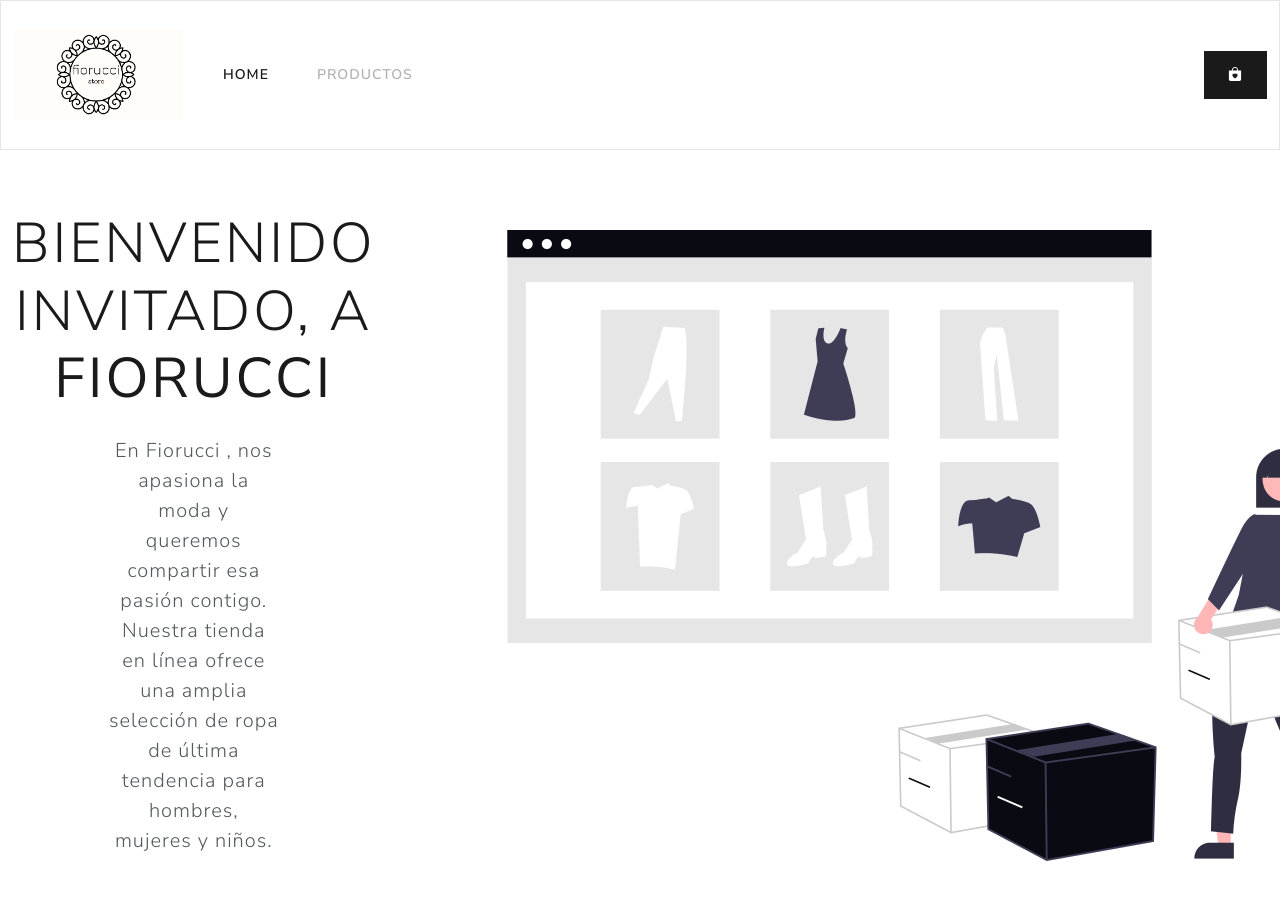
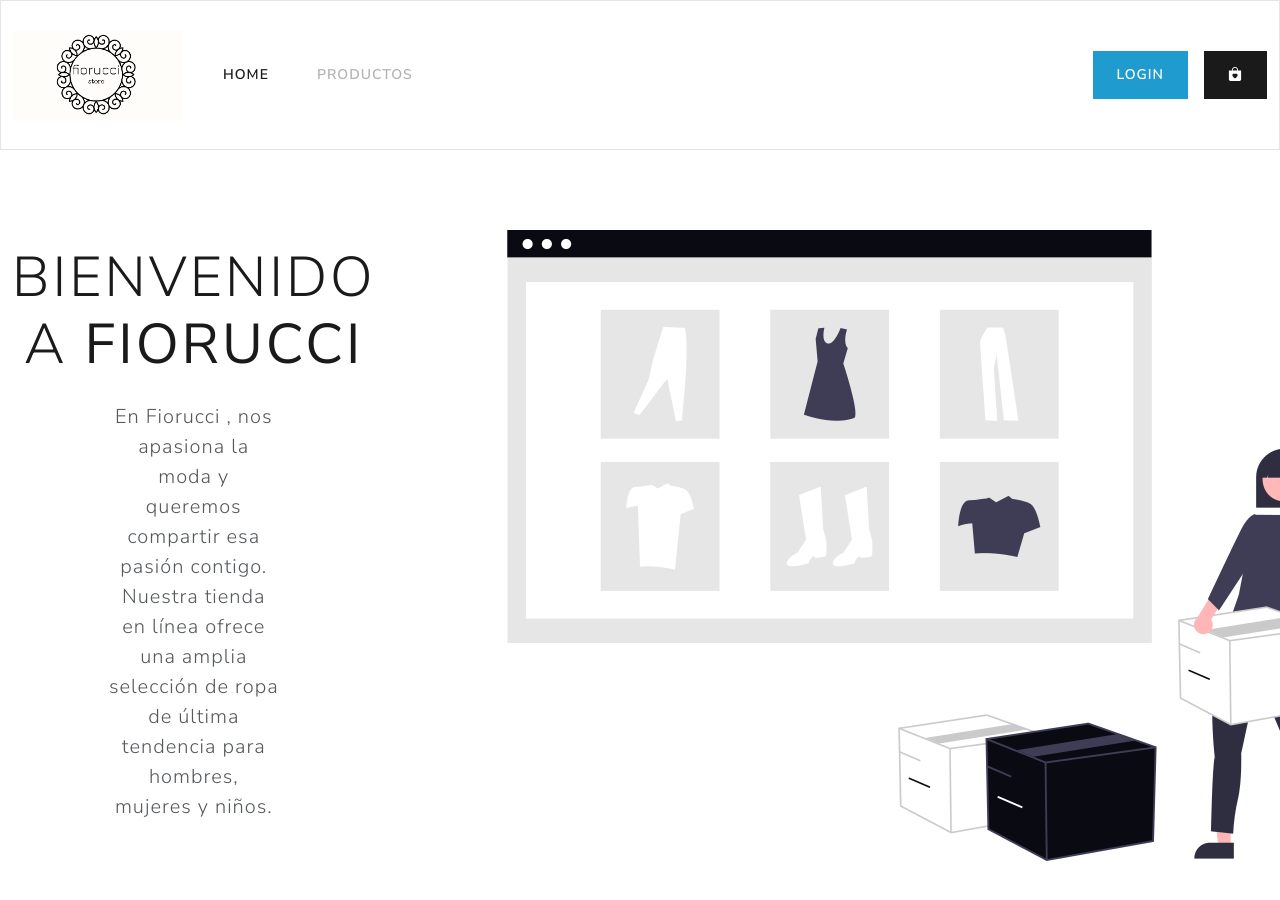
Before and after one commit to Rob-Tor16/Ecommerce-Fiorucci, a React (Vite) app: page / in a window 1280 px wide. Shown: the top 900 px of the page. Built offline with nearby package versions, Linux system fonts and the light colour scheme; no server answers; a small style sheet from the web is missing.

Commit message:
se añadio el boton de logOut

```diff
--- a/src/components/Home.jsx
+++ b/src/components/Home.jsx
@@ -1,11 +1,7 @@
 import React from 'react';
-import { useAuth } from '../context/authContext';
 
 const Home = () => {
-  const { currentUser } = useAuth();
 
-  // Verificar si currentUser es nulo
-  const userName = currentUser?.displayName || currentUser?.email || "Invitado";
 
   return (
     <div>
@@ -16,7 +12,7 @@ const Home = () => {
           <div className="row align-items-center justify-content-center">
             <div className="col-lg-6 text-center ltr:sm:text-left rtl:sm:text-right d-flex justify-content-center align-items-center flex-column">
               <h1 className="display-4 mb-4">
-                Bienvenido {userName}, a{' '}
+                Bienvenido a{' '}
                 <strong className="text-rose-700">Fiorucci</strong>
               </h1>
 
--- a/src/components/Login.jsx
+++ b/src/components/Login.jsx
@@ -65,7 +65,7 @@ const Login = () => {
             disabled={isSigningIn}
             className={`btn btn-primary w-100 mt-3 ${isSigningIn ? 'disabled' : ''}`}
           >
-            {isSigningIn ? 'Signing In...' : 'LogIn '}
+            {isSigningIn ? 'logIning In...' : 'LogIn '}
           </button>
         </form>
         <p className="text-center mt-3">
--- a/src/components/NavBar.jsx
+++ b/src/components/NavBar.jsx
@@ -2,8 +2,13 @@ import React from 'react';
 import { Link } from 'react-router-dom';
 import './NavBar.css';
 import 'bootstrap/dist/js/bootstrap.bundle.min';
+import { useNavigate } from 'react-router-dom'
+import { useAuth } from '../context/authContext';
+import { doSignOut } from '../firebase/auth';
 
 const NavBar = () => {
+  const navigate = useNavigate()
+  const { userLoggedIn } = useAuth()
   return (
     <div>
       <nav className="navbar navbar-expand-lg bg-light" data-bs-theme="light">
@@ -24,6 +29,17 @@ const NavBar = () => {
               </li>
             </ul>
             <form className="d-flex gap-3">
+            {
+                userLoggedIn
+                    ?
+                    <>
+                        <button onClick={() => { doSignOut().then(() => { navigate('/login') }) }} className="btn btn-danger">Logout</button>
+                    </>
+                    :
+                    <>
+                        <Link className='btn btn-info' to={'/login'}>Login</Link>
+                    </>
+            }
               <Link to="/cart" className="btn btn-primary my-2 my-sm-0" type="submit">
                 <i className="bi bi-bag-heart-fill"></i>
               </Link>
```
